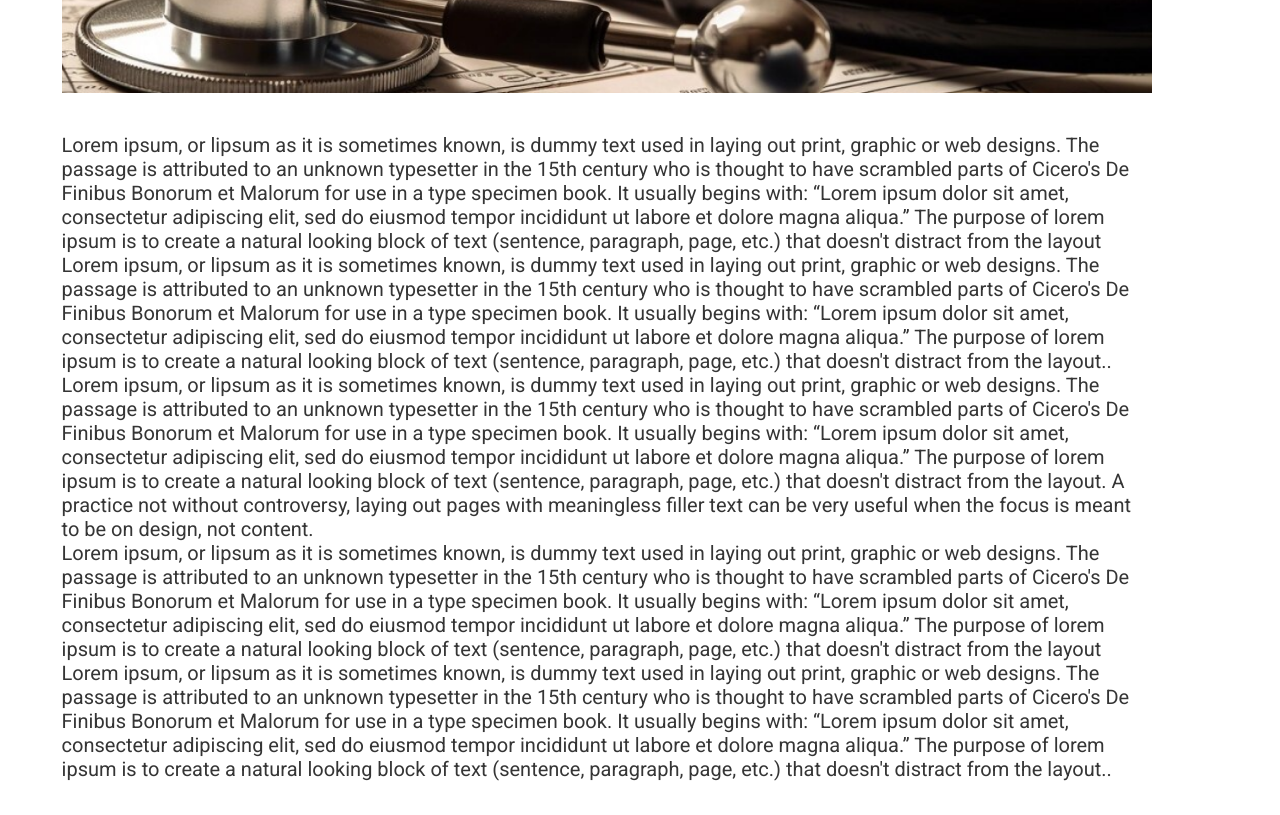
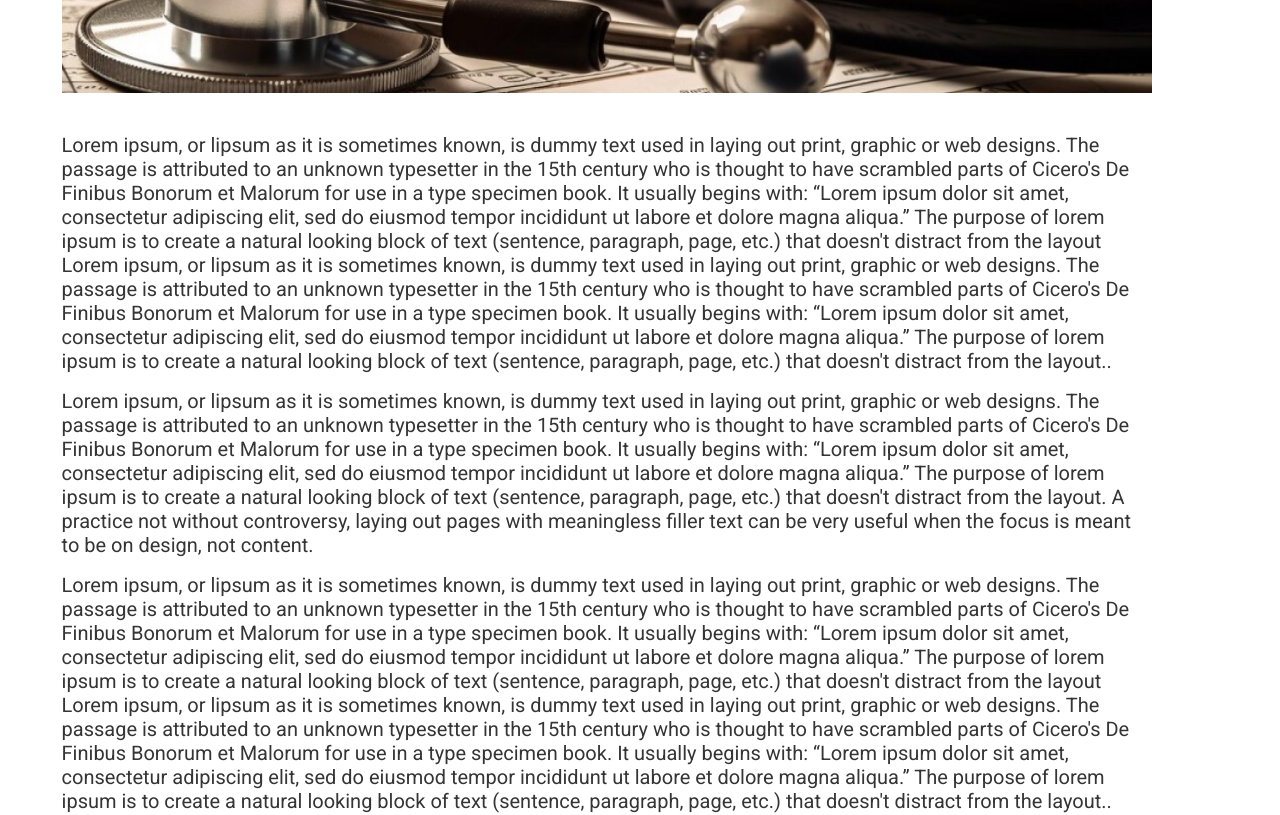
Before and after one commit to Nada-Yakout-Shahien/Medisupport, a React (Create React App) app: page /ABmi in a window 1280 px wide. Shown: the part 460-1275 px from the top of the page. Built offline with nearby package versions, Linux system fonts and the light colour scheme; a web font is replaced by a local one.

Commit message:
edit main topic

```diff
--- a/src/pages/ar_disease.css
+++ b/src/pages/ar_disease.css
@@ -19,6 +19,14 @@
   max-width: 100vw;
 }
 
+.topic{
+    display: flex;
+    gap: 1rem;
+    flex-direction: column;
+    align-items: flex-start;
+    justify-content: center;
+}
+
 .s_topic {
   color: #353535;
   font-family: Roboto;
```
